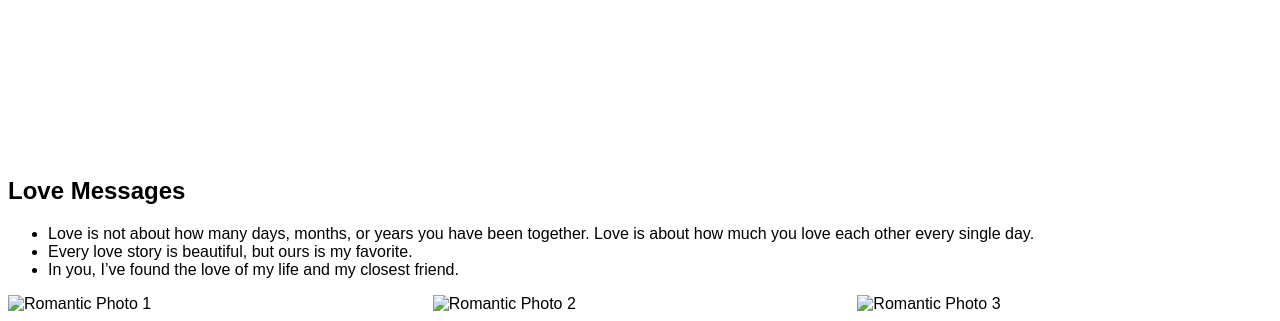
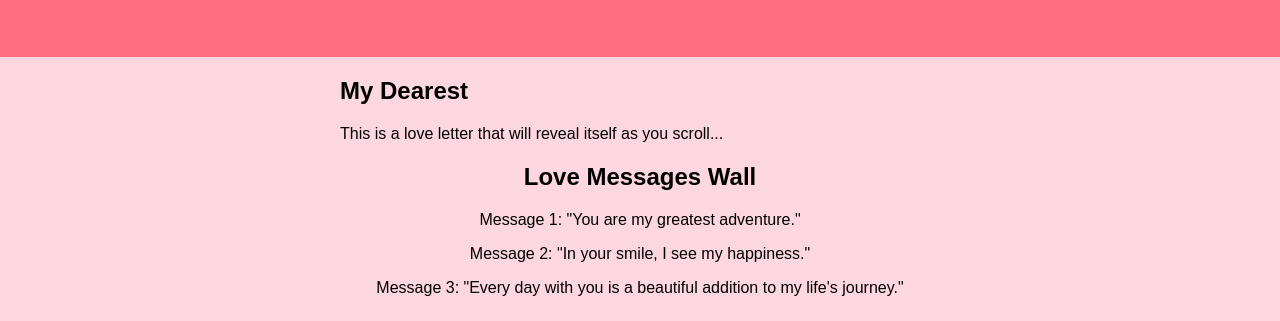
Before and after one commit to vernagupta0409-glitch/6-months-manav, a plain HTML site: page index.html in a window 1280 px wide. Shown: the part 123-444 px from the top of the page. Drawn offline with Linux system fonts and the light colour scheme.

Commit message:
Update index.html to feature an interactive love page with music, love letter, messages wall, and photo collage.

```diff
--- a/index.html
+++ b/index.html
@@ -3,46 +3,86 @@
 <head>
     <meta charset="UTF-8">
     <meta name="viewport" content="width=device-width, initial-scale=1.0">
-    <title>Love Page</title>
+    <title>Interactive Love Page</title>
     <style>
-        body { font-family: Arial, sans-serif; }
-        #love-letter { height: 200px; overflow: hidden; }
-        #love-letter p { height: fit-content; animation: scroll 10s linear infinite; }
-        @keyframes scroll {
-            0% { transform: translateY(100%); }
-            100% { transform: translateY(-100%); }
+        body {
+            font-family: Arial, sans-serif;
+            margin: 0;
+            padding: 0;
+            background: #fcd7e0;
+            overflow-x: hidden;
         }
-        .collage { display: flex; gap: 10px; }
-        .collage img { width: 33.33%; }
+        .header {
+            text-align: center;
+            padding: 50px 0;
+            background: #ff6f81;
+            color: white;
+        }
+        .collage {
+            display: flex;
+            justify-content: center;
+            flex-wrap: wrap;
+            margin: 20px;
+        }
+        .collage img {
+            width: 30%;
+            margin: 10px;
+            border-radius: 15px;
+            transition: transform 0.3s;
+        }
+        .collage img:hover {
+            transform: scale(1.1);
+        }
+        .love-letter {
+            max-width: 600px;
+            margin: auto;
+            opacity: 0;
+            transition: opacity 2s;
+        }
+        .reveal {
+            opacity: 1;
+        }
+        .messages-wall {
+            text-align: center;
+            margin: 20px;
+        }
     </style>
 </head>
 <body>
-
-    <h1>Welcome to the Love Page</h1>
-
     <audio autoplay loop>
-        <source src="your-romantic-song.mp3" type="audio/mpeg">
-        Your browser does not support the audio element.
+        <source src="your-romantic-music.mp3" type="audio/mpeg">
+        Your browser does not support the audio tag.
     </audio>
 
-    <div id="love-letter">
-        <p>Your love letter goes here. It can be as long as you want and will scroll automatically!</p>
+    <div class="header">
+        <h1>Welcome to My Love Page</h1>
     </div>
 
-    <div id="love-messages-wall">
-        <h2>Love Messages</h2>
-        <ul>
-            <li>Love is not about how many days, months, or years you have been together. Love is about how much you love each other every single day.</li>
-            <li>Every love story is beautiful, but ours is my favorite.</li>
-            <li>In you, I’ve found the love of my life and my closest friend.</li>
-        </ul>
+    <div class="love-letter" id="loveLetter">
+        <h2>My Dearest</h2>
+        <p>This is a love letter that will reveal itself as you scroll...</p>
+    </div>
+
+    <div class="messages-wall">
+        <h2>Love Messages Wall</h2>
+        <p>Message 1: "You are my greatest adventure."</p>
+        <p>Message 2: "In your smile, I see my happiness."</p>
+        <p>Message 3: "Every day with you is a beautiful addition to my life's journey."</p>
     </div>
 
     <div class="collage">
-        <img src="photo1.jpg" alt="Romantic Photo 1">
-        <img src="photo2.jpg" alt="Romantic Photo 2">
-        <img src="photo3.jpg" alt="Romantic Photo 3">
+        <img src="Screenshot_20260226_002043_Instagram.jpg" alt="Love Photo 1">
+        <img src="Screenshot_20260226_224838_Instagram.jpg" alt="Love Photo 2">
+        <img src="Screenshot_20260226_224938_Instagram.jpg" alt="Love Photo 3">
     </div>
 
+    <script>
+        const loveLetter = document.getElementById('loveLetter');
+        window.addEventListener('scroll', () => {
+            if (window.scrollY > 50) {
+                loveLetter.classList.add('reveal');
+            }
+        });
+    </script>
 </body>
 </html>
```
